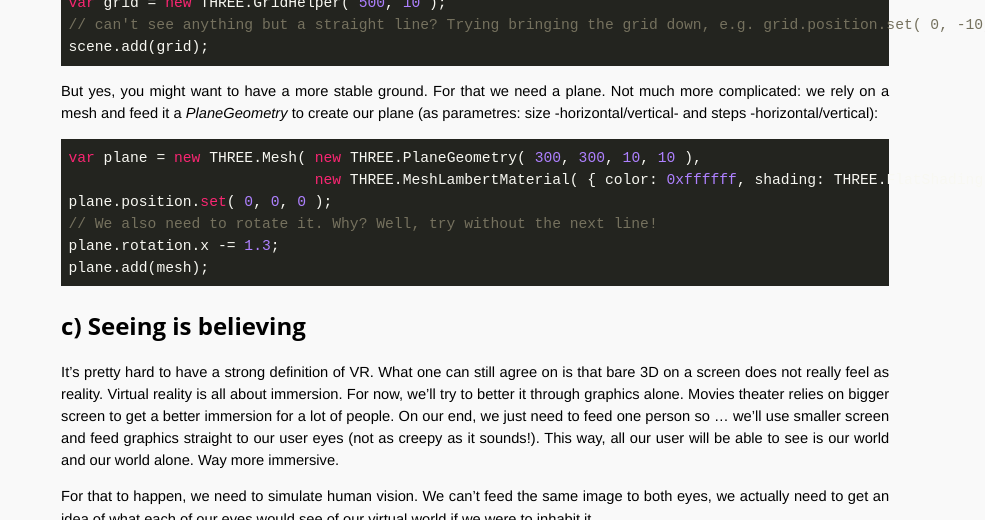
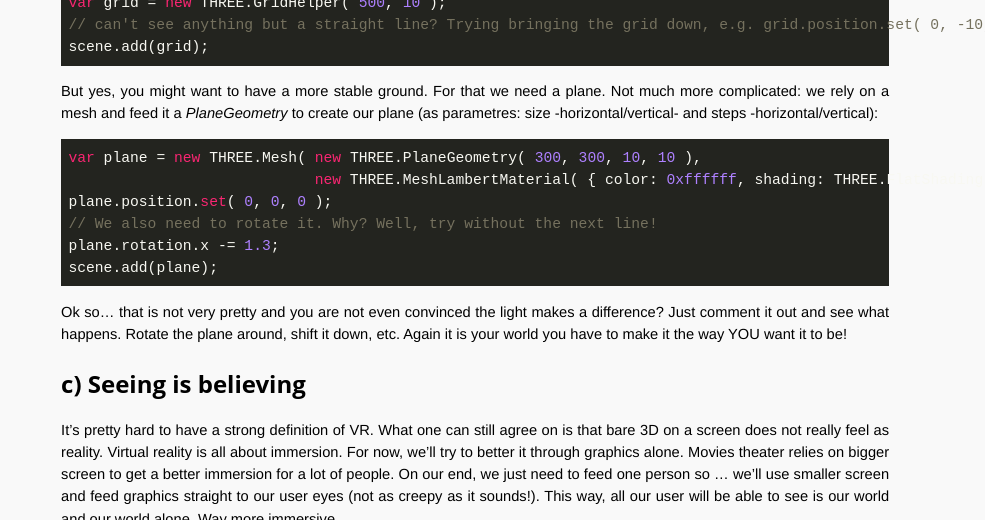
Before and after one commit to OpenTechSchool-Brussels/webVR-for-3D-graphics-and-music, a Jekyll site: the page built from your-3D-scene.markdown, in a window 1280 px wide and 900 px high, scrolled down 3364 px, cut to the strip 0-520 px from the top of the window. Shown: the whole strip, without its empty margins (295-1280 px from the left). Built offline with Jekyll 4.4.1, drawn with Linux system fonts in a browser that asks for light colours; Markdown is read by kramdown in place of the engine named in the settings.

Commit message:
fix plane

````diff
--- a/your-3D-scene.markdown
+++ b/your-3D-scene.markdown
@@ -125,9 +125,10 @@
 plane.position.set( 0, 0, 0 );
 // We also need to rotate it. Why? Well, try without the next line!
 plane.rotation.x -= 1.3;
-plane.add(mesh);
+scene.add(plane);
 ```
 
+Ok so... that is not very pretty and you are not even convinced the light makes a difference? Just comment it out and see what happens. Rotate the plane around, shift it down, etc. Again it is your world you have to make it the way YOU want it to be!
 
 ## c) Seeing is believing
 It's pretty hard to have a strong definition of VR. What one can still agree on is that bare 3D on a screen does not really feel as reality. Virtual reality is all about immersion. For now, we'll try to better it through graphics alone. Movies theater relies on bigger screen to get a better immersion for a lot of people. On our end, we just need to feed one person so ... we'll use smaller screen and feed graphics straight to our user eyes (not as creepy as it sounds!). This way, all our user will be able to see is our world and our world alone. Way more immersive.
````
